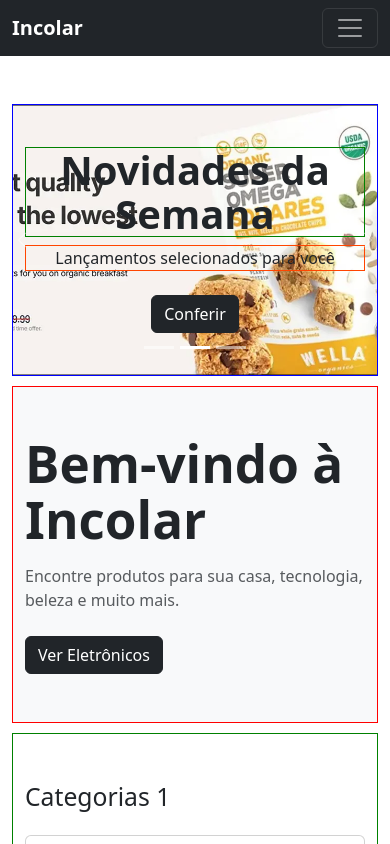
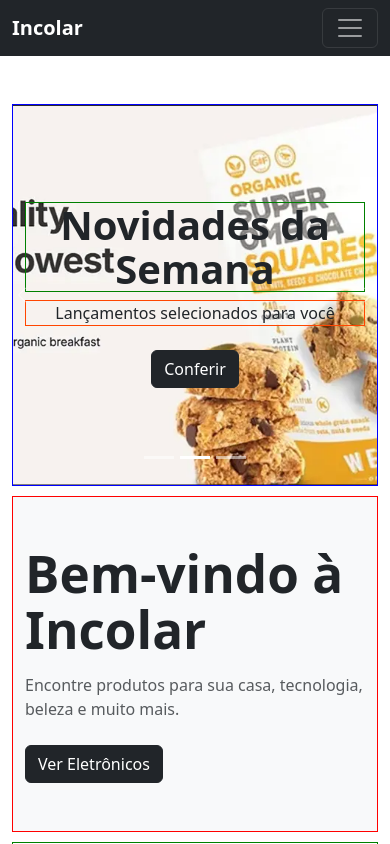
Before and after one commit to dcs30000/landingPage-reactjsBootstrap, a React (Vite) app: page / in a window 390 px wide. Shown: the top 844 px of the page. Built offline with nearby package versions, Linux system fonts and the light colour scheme.

Commit message:
coloquei conf. para mobile 768px e na parte 576px coloquei min-height

```diff
--- a/src/pages/Home/Home.css
+++ b/src/pages/Home/Home.css
@@ -202,6 +202,14 @@
   }
 }
 
+@media (max-width: 768px) {
+  .hero-slide {
+    min-height: 50vh;
+    background-position: center;
+  }
+}
+
+
 
 /* RESPONSIVO - MOBILE */
 @media (max-width: 576px) {
@@ -219,8 +227,9 @@
   }
 
   .hero-slide{
-    height: 32vh;
-    min-height: 240px;
+    /*height: 32vh;*/
+    /*min-height: 240px;*/
+    min-height: 45vh;
     /*background-position: top;*/
     background-position: top center;
   }
```
